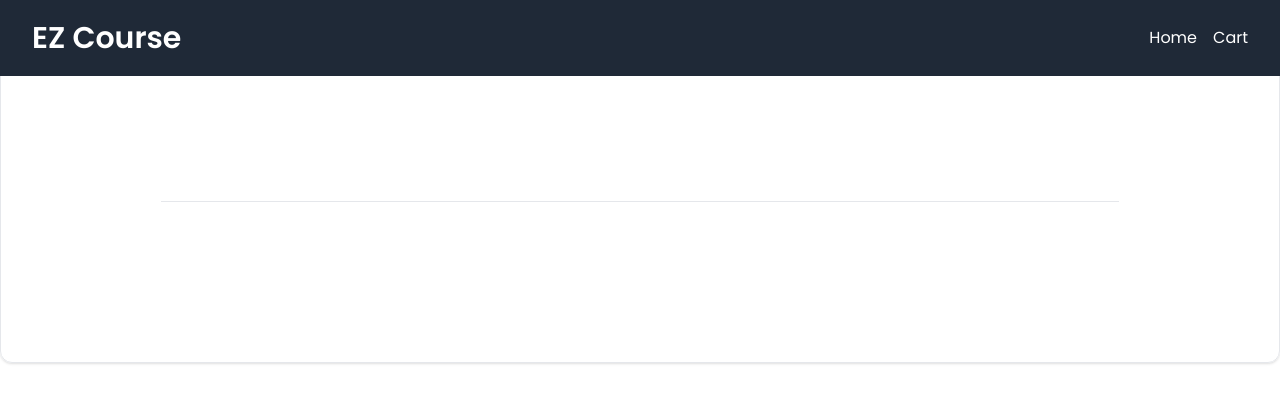
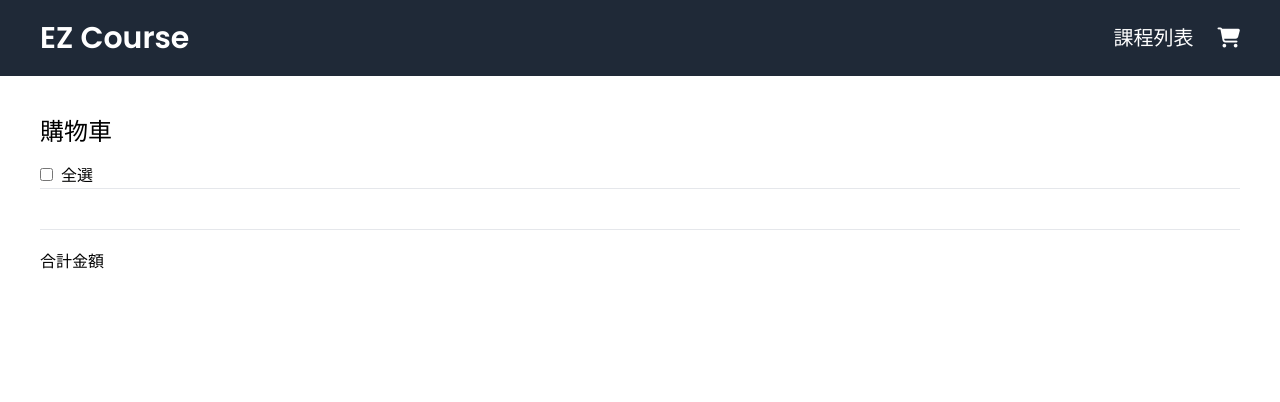
Before and after one commit to Ivy-Ho/vite-vue-tailwind-cart, a Vue app: page /cart in a window 1280 px wide. Shown: the top 402 px of the page. Built offline with nearby package versions, Linux system fonts and the light colour scheme.

Commit message:
add: icon, UI style

```diff
--- a/index.html
+++ b/index.html
@@ -1,13 +1,26 @@
-<!doctype html>
+<!DOCTYPE html>
 <html lang="en">
   <head>
     <meta charset="UTF-8" />
     <link rel="icon" type="image/svg+xml" href="/vite.svg" />
     <meta name="viewport" content="width=device-width, initial-scale=1.0" />
     <title>Vite + Vue</title>
+
+    <link
+      rel="stylesheet"
+      href="https://cdnjs.cloudflare.com/ajax/libs/font-awesome/6.4.2/css/all.min.css"
+      integrity="sha512-z3gLpd7yknf1YoNbCzqRKc4qyor8gaKU1qmn+CShxbuBusANI9QpRohGBreCFkKxLhei6S9CQXFEbbKuqLg0DA=="
+      crossorigin="anonymous"
+      referrerpolicy="no-referrer"
+    />
   </head>
   <body>
     <div id="app"></div>
+
+    <script
+      src="https://kit.fontawesome.com/yourcode.js"
+      crossorigin="anonymous"
+    ></script>
     <script type="module" src="/src/main.js"></script>
   </body>
 </html>
--- a/src/components/CartItem.vue
+++ b/src/components/CartItem.vue
@@ -1,17 +1,22 @@
 <template>
-  <div class='cartItem w-full min-h-[150px] flex items-center gap-x-4'>
-
-  <img class='max-w-[80px]' :src="item.picture" alt='' />
-   <div class='w-full flex flex-col'>
-    <div class='mb-2'>
-      <div class='text-sm text-left font-medium max-w-[280px] text-primary'>
+  <div class='cartItem w-full flex justify-between gap-2'>
+    <!-- checkbox -->
+    <input
+      type="checkbox"
+    />
+    <!-- image -->
+    <div class="w-[100px] h-[80px]">
+    <img class='block w-full h-full object-cover' :src="item.picture" alt='' />
+    </div>
+    <!-- title & qty -->
+    <div class="flex-1">
+      <!-- title -->
+      <div class='text-sm text-left font-medium mb-2'>
           {{ item.title }}
       </div>
-    </div>
-   </div>
-    <div class='flex gap-x-2 h-[36px] text-sm'>
+      <div class="flex justify-between gap-6">
         <!-- qty -->
-      <div class='flex flex-1 w-[200px] items-center h-full border text-primary font-medium'>
+        <div class='flex flex-1 md:w-[200px] items-center h-full border font-medium'>
           <!-- minus icon -->
           <button
             @click="decreaseAmount(item.id)"
@@ -27,16 +32,15 @@
             +
           </button>
         </div>
-      <!-- item price -->
-      <div class='flex-1 flex items-center justify-around'>
-        $ {{ item.price }}
-      </div>
-      <div class='flex-1 flex items-center text-primary font-medium'>
-        {{`$ ${item.price * item.amount}`}}
+
+        <div class='flex-1 flex items-center font-medium'>
+          {{ `$ ${item.price * item.amount}` }}
         </div>
       </div>
-    <button @click="removeFromCart(item)" class='text-xl cursor-pointer'>
-      x
+    </div>
+    <!-- remove btn -->
+    <button @click="removeFromCart(item)" class='text-lg cursor-pointer'>
+      <i class="fa-regular fa-trash-can"></i>
     </button>
   </div>
 </template>
--- a/src/components/Navbar.vue
+++ b/src/components/Navbar.vue
@@ -4,11 +4,15 @@
 
 <template>
   <!-- <h1>{{ msg }}</h1> -->
-  <nav class="w-full px-8 py-5 fixed top-0 z-30 bg-gray-800 flex justify-between items-center">
-    <h1 class="text-white font-semibold text-3xl">EZ Course</h1>
+  <nav class="w-full px-5 md:px-10 py-5 sticky top-0 z-30 bg-gray-800 flex justify-between items-center">
+    <router-link class="lg:hover:text-gray-400 text-white mr-6 text-xl" to="/">
+      <h1 class="text-white font-semibold text-2xl md:text-3xl">EZ Course</h1>
+    </router-link>
     <div>
-      <router-link class="text-white mr-4" to="/">Home</router-link>
-      <router-link class="text-white" to="/cart">Cart</router-link>
+      <router-link class="lg:hover:text-gray-400 text-white mr-6 text-lg md:text-xl" to="/">課程列表</router-link>
+      <router-link class="lg:hover:text-gray-400 text-white text-lg md:text-xl" to="/cart">
+        <i class="fa-solid fa-cart-shopping"></i>
+      </router-link>
     </div>
   </nav>
 </template>
--- a/src/components/Product.vue
+++ b/src/components/Product.vue
@@ -1,25 +1,30 @@
 <template>
-  <div class="product">
-    <div class='border border-[#e4e4e4] h-[150px] mb-4 relative overflow-hidden group transition'>
-      <div class='w-full h-full flex justify-center items-center'>
-        <!-- image -->
-          <img class='group-hover:scale-110 transition duration-300' :src="product.picture" alt="" />
+  <div class="product group">
+    <div class='relative h-[150px] mb-4 overflow-hidden transition'>
+      <!-- image -->
+      <img class='w-full h-[150px] object-cover block lg:group-hover:scale-110 transition duration-300' :src="product.picture" alt="" />
+      <!-- status -->
+      <div
+        class='text-sm capitalize mb-2 w-20 py-1 text-center absolute top-3 right-2'
+        :class="[(product.status === '尚未開始') ? 'bg-gray-500 text-white' : 'bg-[#f4ba63] text-gray-700']"
+      >
+        {{ product.status }}
       </div>
-      <!-- buttons -->
-        <button @click="addToCart(product)">
-          <div class='absolute top-4 -right-11 group-hover:right-4 p-2 l opacity-0 group-hover:opacity-100 transition-all duration-300
-          flex justify-center items-center text-white w-12 h-12'
-          :class="[(product.status === '尚未開始') ? 'bg-gray-400 cursor-default' : 'bg-red-500']"
-          >
-            add
-          </div>
-        </button>
     </div>
     <!-- category & title & price -->
     <div>
-      <div class='text-sm capitalize text-gray-500 mb-1'>{{ product.status }}</div>
+      <!-- title -->
       <h2 class='font-medium mb-1'>{{ product.title }}</h2>
-      <div class='font-bold'>$ {{ product.price }}</div>
+      <!-- price -->
+      <div class='font-bold mb-1'>$ {{ product.price }}</div>
+       <!-- buttons -->
+      <button
+        @click="addToCart(product)"
+        class="w-full text-center py-1"
+        :class="[(product.status === '尚未開始') ? 'bg-gray-500 text-white' : 'bg-[#f15c1b] lg:hover:bg-[#ef733e] text-white']"
+      >
+        <i class="fa-solid fa-cart-plus mr-3"></i>加入購物車
+      </button>
     </div>
   </div>
 </template>
@@ -39,6 +44,8 @@ defineProps({
 const addToCart = (product) => {
   if(product.status !== '尚未開始') {
     store.commit('addToCart',product);
+  }else {
+    return
   }
 };
 
--- a/src/views/Cart.vue
+++ b/src/views/Cart.vue
@@ -1,14 +1,29 @@
 <template>
-  <main class="p-24 text-center">
-    <div class='flex flex-col gap-y-2 overflow-x-hidden border-b'>
-        <CartItem :item="item" v-for="item in cartItems" :key="item.id" />
+  <main class="cart">
+    <h2 class="text-2xl mb-4">購物車</h2>
+    <!-- checkbox -->
+      <input
+        class="mr-2"
+        id="checkAll"
+        name="checkAll"
+        type="checkbox"
+      />
+      <label for="checkAll">全選</label>
+    <hr class="mb-5">
+    <div class='flex flex-col gap-5 mb-5'>
+      <CartItem :item="item" v-for="item in cartItems" :key="item.id" />
+    </div>
+    <hr>
+    <div class="flex py-5">
+      <span>合計金額</span>
+
     </div>
   </main>
 </template>
 <script setup>
-import { onMounted, computed } from 'vue'
-import { useStore } from 'vuex'
-import CartItem from '@/components/CartItem.vue'
+import { onMounted, computed } from 'vue';
+import { useStore } from 'vuex';
+import CartItem from '@/components/CartItem.vue';
 
 const store = useStore()
 
@@ -18,7 +33,7 @@ onMounted(() => {
 
 
 const cartItems = computed(() => {
-  return store.state.cart.cartItems
+  return store.state.cart.cartItems;
 })
 
 </script>
--- a/src/views/Home.vue
+++ b/src/views/Home.vue
@@ -1,9 +1,10 @@
 <template>
-  <div class="home">
-    <div class='grid grid-cols-1 md:grid-cols-2 lg:grid-cols-4 xl:grid-cols-5 gap-[30px] max-w-sm mx-auto md:max-w-none md:mx-0'>
+  <main class="home">
+    <h2 class="text-xl md:text-2xl mb-4">精選課程</h2>
+    <div class='grid grid-cols-1 md:grid-cols-2 lg:grid-cols-4 xl:grid-cols-5 gap-[45px] lg:gap-[30px] max-w-sm mx-auto md:max-w-none md:mx-0'>
       <Product :product="product" v-for="product in products" :key="product.id"/>
     </div>
-  </div>
+  </main>
 </template>
 
 <script setup>
--- a/src/views/Layout.vue
+++ b/src/views/Layout.vue
@@ -1,10 +1,8 @@
 <template>
   <div class="layout">
-    <Navbar msg="Vite + Vue" />
-    <div class="max-w-7xl mx-auto relative z-0 mb-page-min-height">
-      <div class="sm:px-16 px-6 sm:py-16 py-10 container mx-auto rounded-xl shadow border p-8 m-10">
-        <router-view />
-      </div>
+    <Navbar />
+    <div class="container m-10 px-7 md:px-10 max-w-7xl mx-auto">
+      <router-view />
     </div>
   </div>
 </template>
```
Also changed, not shown: src/store/modules/cart.js (line endings or trailing spaces). Lines whose indentation alone changed are shown as unchanged.
